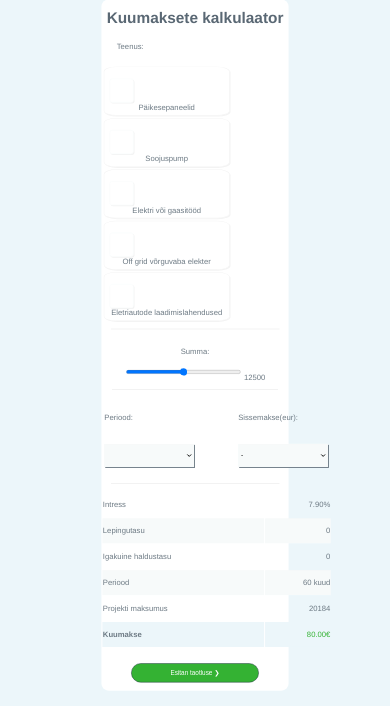
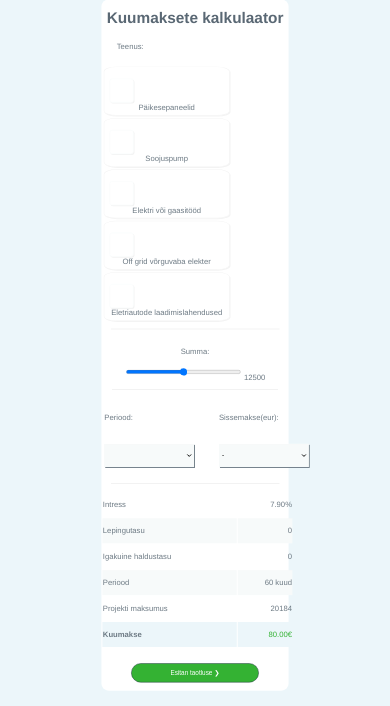
Before and after one commit to tonn24/eesti_energia_kalkulaator, a PHP site: page /mobile.html in a window 390 px wide. Shown: the part 220-926 px from the top of the page. Run offline with PHP 8.4, Linux system fonts and the light colour scheme; lists and menus that the app fills with data are empty.

Commit message:
Change mobile sizing

```diff
--- a/mobile.css
+++ b/mobile.css
@@ -191,7 +191,7 @@
 }
 
 #monthlyPayment {
-    width: 30em;
+    width: 25em;
 }
 
 #mainTable {
@@ -208,7 +208,7 @@
 
 #periodTable {
     text-align: left;
-    width: 35em;
+    width: 30em;
     height: 10rem;
     padding: 0px;
     margin: 0px;
```
